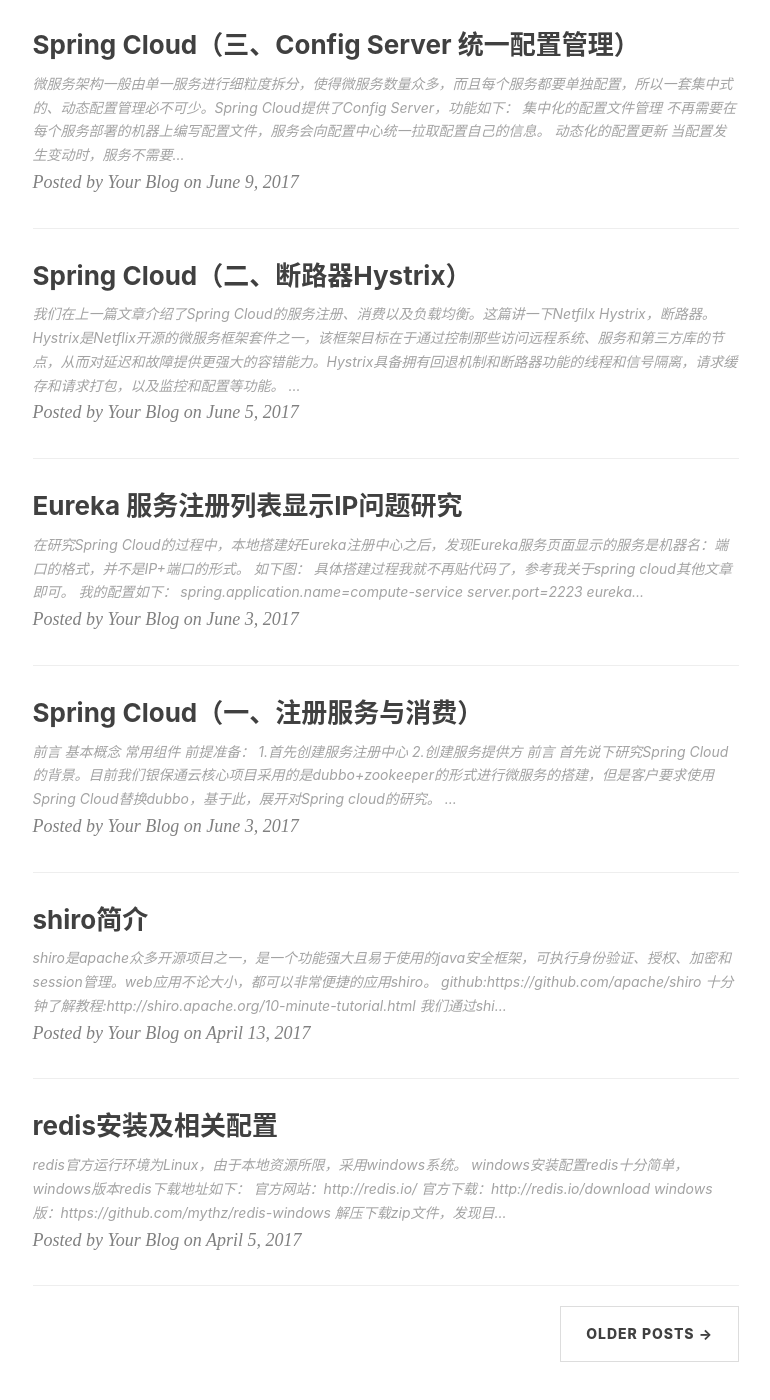
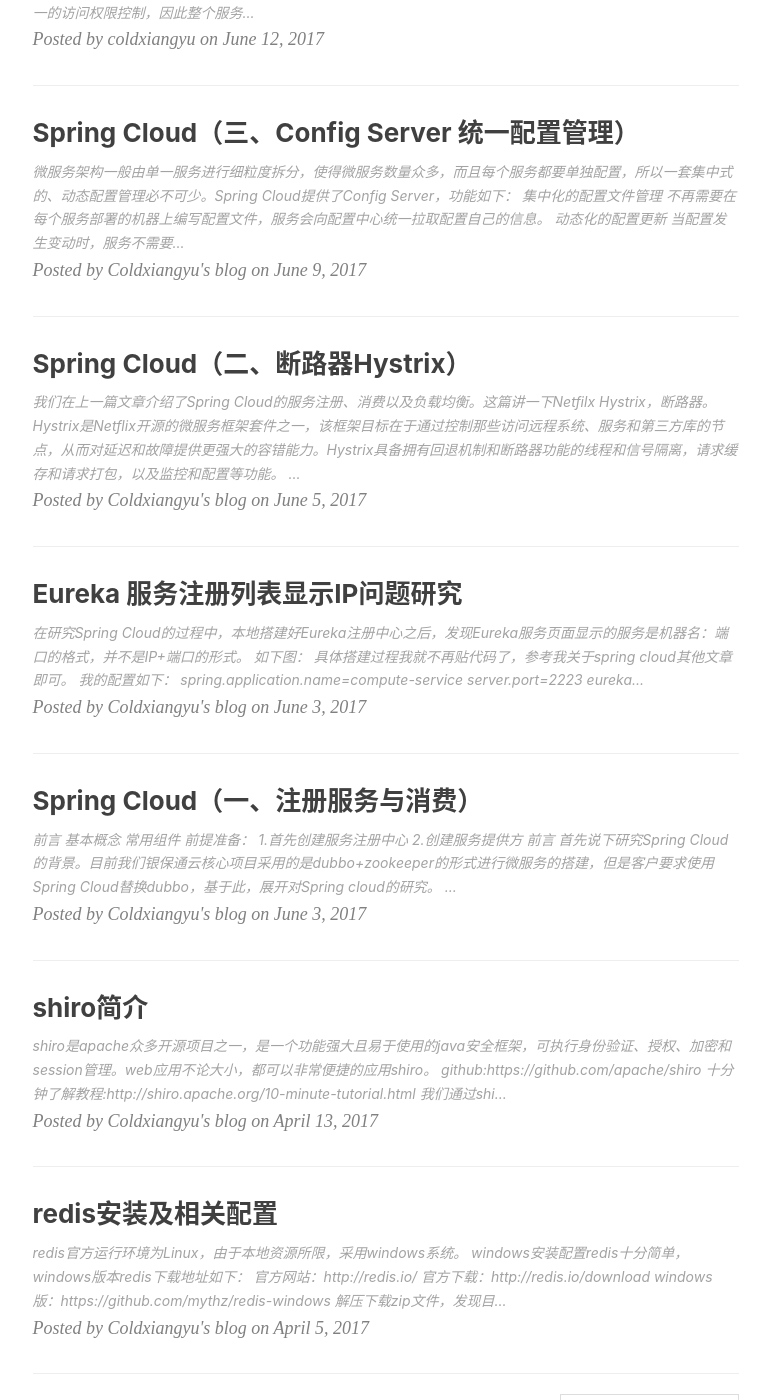
Before and after one commit to coldxiangyu/lengxiangyu.github.io, a Jekyll site: the page built from index.html, in a window 1280 px wide and 1400 px high, scrolled down 1267 px. Shown: the whole window, without its empty margins (135-905 px from the left). Built offline with Jekyll 4.4.1, drawn with Linux system fonts in a browser that asks for light colours; nearby versions of some CDN libraries; the list of posts is cut into pages by our own code; comment, search, counter and statistics services are not loaded; some of the changed text lies outside the part shown.

Commit message:
modified some pages

```diff
--- a/_config.yml
+++ b/_config.yml
@@ -1,22 +1,22 @@
 # Site settings
-title: Your Blog
-SEOTitle: 你的博客 | Your Blog
+title: Coldxiangyu's blog
+SEOTitle: 冷湘宇的博客 |
 header-img: img/home-bg.jpg
-email: huxpro@gmail.com
+email: coldxiangyu@qq.com
 description: ""
 keyword: ""
-url: "http://lengxiangyu.github.io"              # your host, for absolute URL
+url: "http://www.coldxiangyu.site"              # your host, for absolute URL
 baseurl: ""         # for example, '/blog' if your blog hosted on 'host/blog'
 
 
 
 # SNS settings
 RSS: false
-weibo_username:     huxpro
-zhihu_username:     huxpro
-github_username:    huxpro
-#twitter_username:  huxpro
-facebook_username:  huxpro
+weibo_username:     coldxiangyu
+zhihu_username:     coldxiangyu
+github_username:    coldxiangyu
+#twitter_username:  coldxiangyu
+facebook_username:  coldxiangyu
 
 
 
@@ -62,13 +62,13 @@
 ba_track_id: 4cc1f2d8f3067386cc5cdb626a202900
 # Google Analytics
 ga_track_id: 'UA-49627206-1'            # Format: UA-xxxxxx-xx
-ga_domain: huangxuan.me
+ga_domain: coldxiangyu.site
 
 
 
 # Sidebar settings
 sidebar: true                           # whether or not using Sidebar.
-sidebar-about-description: "写写代码，做做设计，看看产品。世界那么大，多玩玩看看。"
+sidebar-about-description: "just build a place to write something"
 sidebar-avatar: /img/avatar-hux.jpg      # use absolute URL, seeing it's used in both `/` and `/about/`
 
 
```
